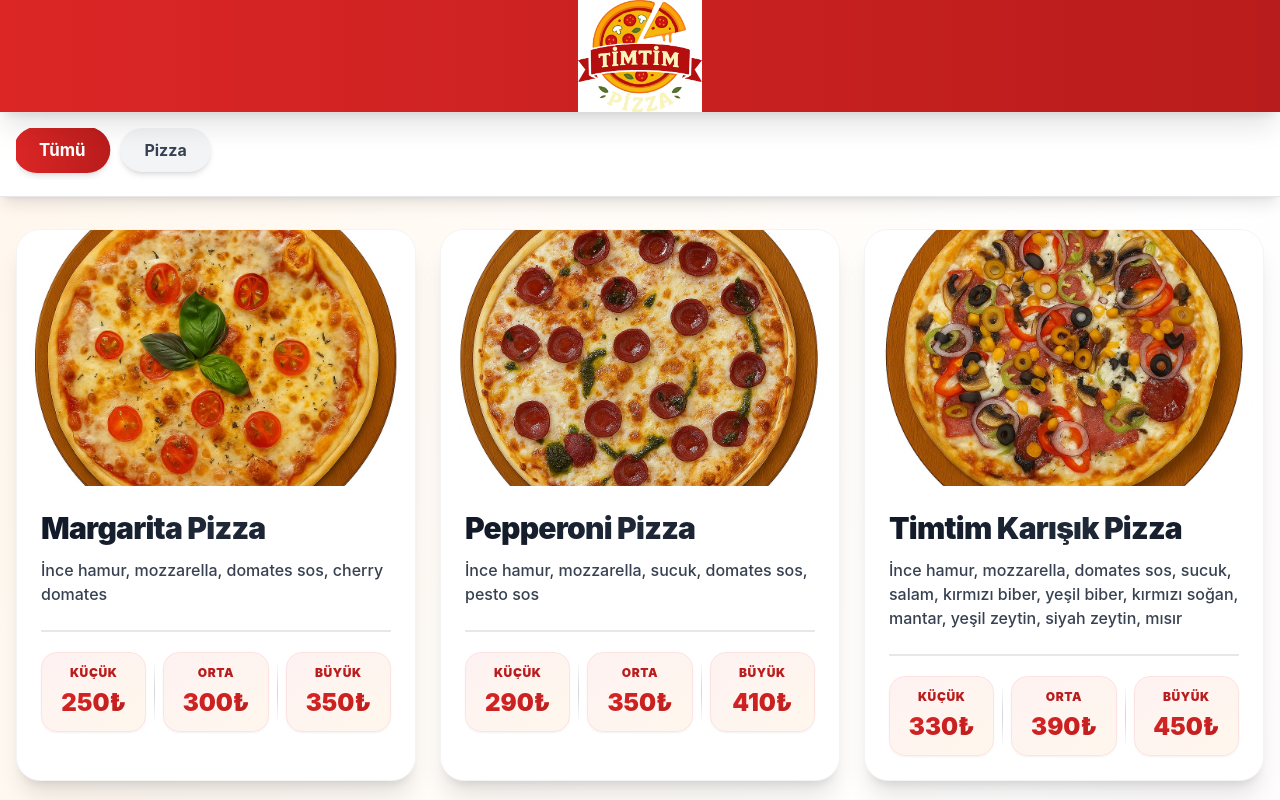
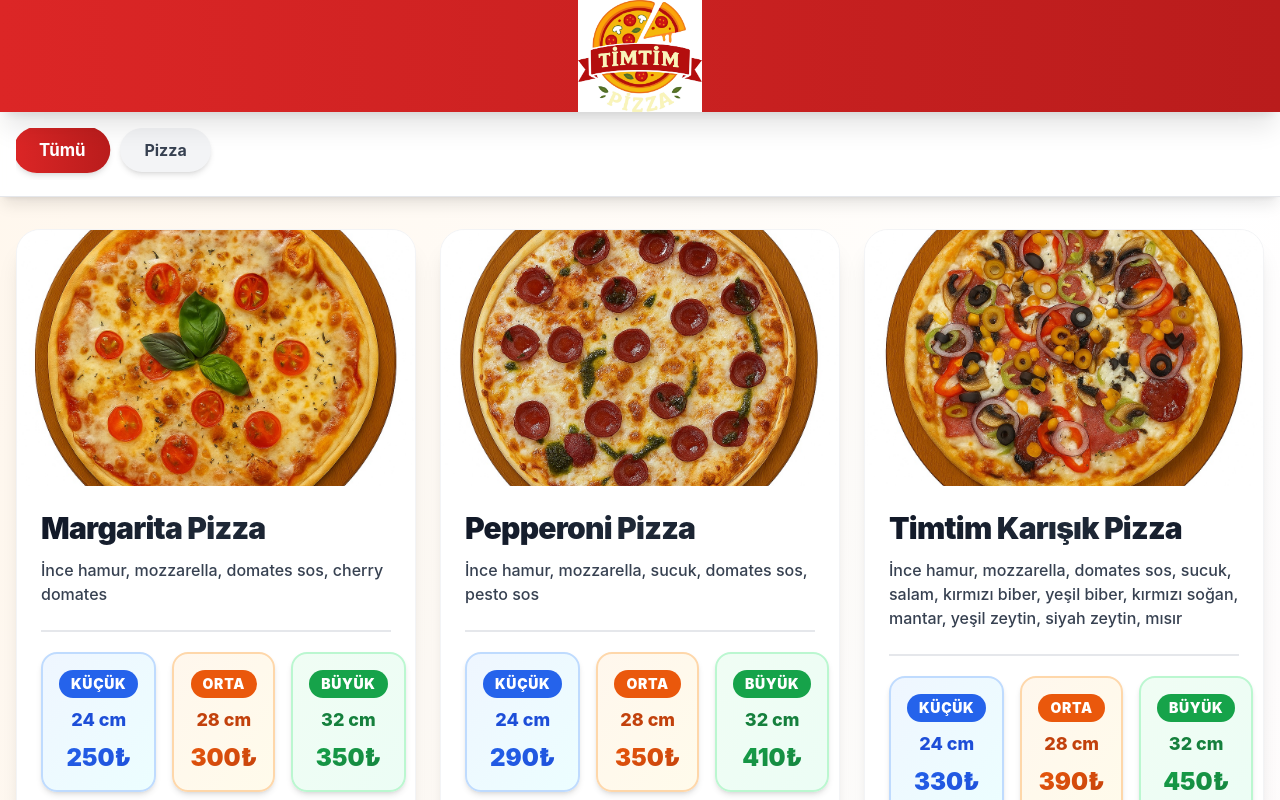
Before and after one commit to muratkardesler/TimTim, a React (Vite) app in the folder EltayRepo/pizza-menu-app/: page / in a window 1280 px wide. Shown: the top 800 px of the page. Built offline with nearby package versions, Linux system fonts and the light colour scheme.

Commit message:
Fix: Remove unused sizeLabels variable

```diff
--- a/EltayRepo/pizza-menu-app/src/App.tsx
+++ b/EltayRepo/pizza-menu-app/src/App.tsx
@@ -156,12 +156,6 @@
     pizza: 'Pizza'
   }
 
-  const sizeLabels: Record<string, string> = {
-    small: 'Küçük',
-    medium: 'Orta',
-    large: 'Büyük'
-  }
-
   const filteredMenu = selectedCategory === 'all'
     ? menuData
     : menuData.filter(item => item.category === selectedCategory)
@@ -262,23 +256,35 @@
                   <div className="mt-6 pt-5 border-t-2 border-gray-200">
                     {item.category === 'pizza' ? (
                       <div className="flex items-center justify-between gap-2">
-                        <div className="flex-1 text-center bg-gradient-to-br from-red-50 to-orange-50 rounded-2xl p-3 border border-red-100 shadow-sm hover:shadow-md transition-shadow">
-                          <div className="text-[10px] md:text-xs font-black text-red-700 uppercase tracking-wider mb-1.5">Küçük</div>
-                          <div className="text-xl md:text-2xl font-black text-transparent bg-clip-text bg-gradient-to-br from-red-600 to-red-700">
+                        {/* Küçük - Mavi */}
+                        <div className="flex-1 text-center bg-gradient-to-br from-blue-50 to-cyan-50 rounded-2xl p-4 border-2 border-blue-200 shadow-md hover:shadow-lg hover:scale-105 transition-all">
+                          <div className="inline-flex items-center justify-center bg-blue-600 text-white rounded-full px-3 py-1 mb-2">
+                            <span className="text-xs md:text-sm font-black uppercase tracking-wider">Küçük</span>
+                          </div>
+                          <div className="text-base md:text-lg font-extrabold text-blue-700 mb-2">24 cm</div>
+                          <div className="text-xl md:text-2xl font-black text-transparent bg-clip-text bg-gradient-to-br from-blue-600 to-blue-700">
                             {item.prices.small}₺
                           </div>
                         </div>
-                        <div className="w-px h-16 bg-gradient-to-b from-transparent via-gray-300 to-transparent"></div>
-                        <div className="flex-1 text-center bg-gradient-to-br from-red-50 to-orange-50 rounded-2xl p-3 border border-red-100 shadow-sm hover:shadow-md transition-shadow">
-                          <div className="text-[10px] md:text-xs font-black text-red-700 uppercase tracking-wider mb-1.5">Orta</div>
-                          <div className="text-xl md:text-2xl font-black text-transparent bg-clip-text bg-gradient-to-br from-red-600 to-red-700">
+                        <div className="w-px h-24 bg-gradient-to-b from-transparent via-gray-300 to-transparent"></div>
+                        {/* Orta - Turuncu */}
+                        <div className="flex-1 text-center bg-gradient-to-br from-orange-50 to-amber-50 rounded-2xl p-4 border-2 border-orange-200 shadow-md hover:shadow-lg hover:scale-105 transition-all">
+                          <div className="inline-flex items-center justify-center bg-orange-600 text-white rounded-full px-3 py-1 mb-2">
+                            <span className="text-xs md:text-sm font-black uppercase tracking-wider">Orta</span>
+                          </div>
+                          <div className="text-base md:text-lg font-extrabold text-orange-700 mb-2">28 cm</div>
+                          <div className="text-xl md:text-2xl font-black text-transparent bg-clip-text bg-gradient-to-br from-orange-600 to-orange-700">
                             {item.prices.medium}₺
                           </div>
                         </div>
-                        <div className="w-px h-16 bg-gradient-to-b from-transparent via-gray-300 to-transparent"></div>
-                        <div className="flex-1 text-center bg-gradient-to-br from-red-50 to-orange-50 rounded-2xl p-3 border border-red-100 shadow-sm hover:shadow-md transition-shadow">
-                          <div className="text-[10px] md:text-xs font-black text-red-700 uppercase tracking-wider mb-1.5">Büyük</div>
-                          <div className="text-xl md:text-2xl font-black text-transparent bg-clip-text bg-gradient-to-br from-red-600 to-red-700">
+                        <div className="w-px h-24 bg-gradient-to-b from-transparent via-gray-300 to-transparent"></div>
+                        {/* Büyük - Yeşil */}
+                        <div className="flex-1 text-center bg-gradient-to-br from-green-50 to-emerald-50 rounded-2xl p-4 border-2 border-green-200 shadow-md hover:shadow-lg hover:scale-105 transition-all">
+                          <div className="inline-flex items-center justify-center bg-green-600 text-white rounded-full px-3 py-1 mb-2">
+                            <span className="text-xs md:text-sm font-black uppercase tracking-wider">Büyük</span>
+                          </div>
+                          <div className="text-base md:text-lg font-extrabold text-green-700 mb-2">32 cm</div>
+                          <div className="text-xl md:text-2xl font-black text-transparent bg-clip-text bg-gradient-to-br from-green-600 to-green-700">
                             {item.prices.large}₺
                           </div>
                         </div>
```
